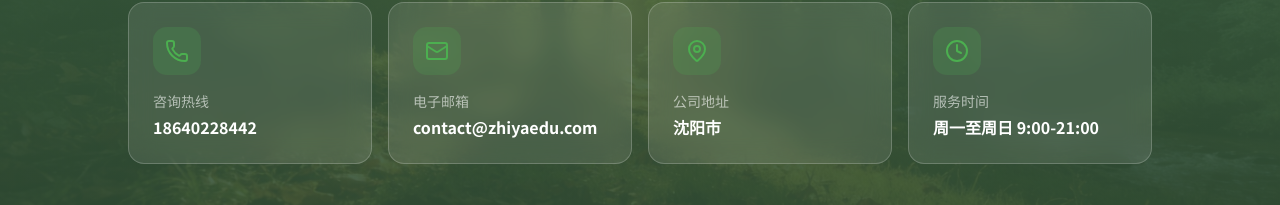
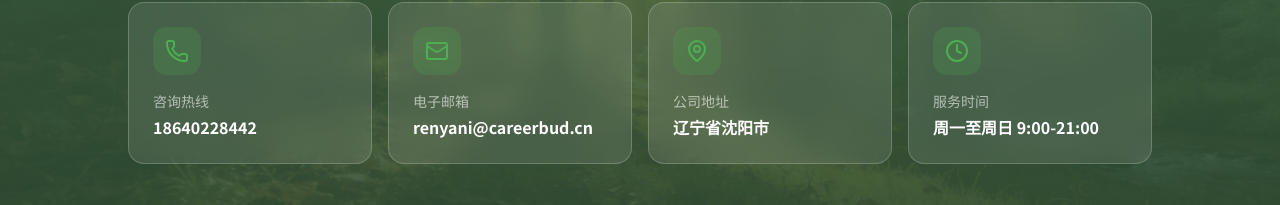
Before and after one commit to micaren321-byte/my-site, a React (Vite) app: page / in a window 1280 px wide. Shown: the part 8737-8942 px from the top of the page. Built offline with nearby package versions, Linux system fonts and the light colour scheme.

Commit message:
Update Contact.tsx

```diff
--- a/src/sections/Contact.tsx
+++ b/src/sections/Contact.tsx
@@ -12,13 +12,13 @@ const contactInfo = [
   {
     icon: Mail,
     label: '电子邮箱',
-    value: 'contact@zhiyaedu.com',
+    value: 'renyani@careerbud.cn',
     href: 'mailto:contact@zhiyaedu.com',
   },
   {
     icon: MapPin,
     label: '公司地址',
-    value: '沈阳市',
+    value: '辽宁省沈阳市',
     href: '#',
   },
   {
```
